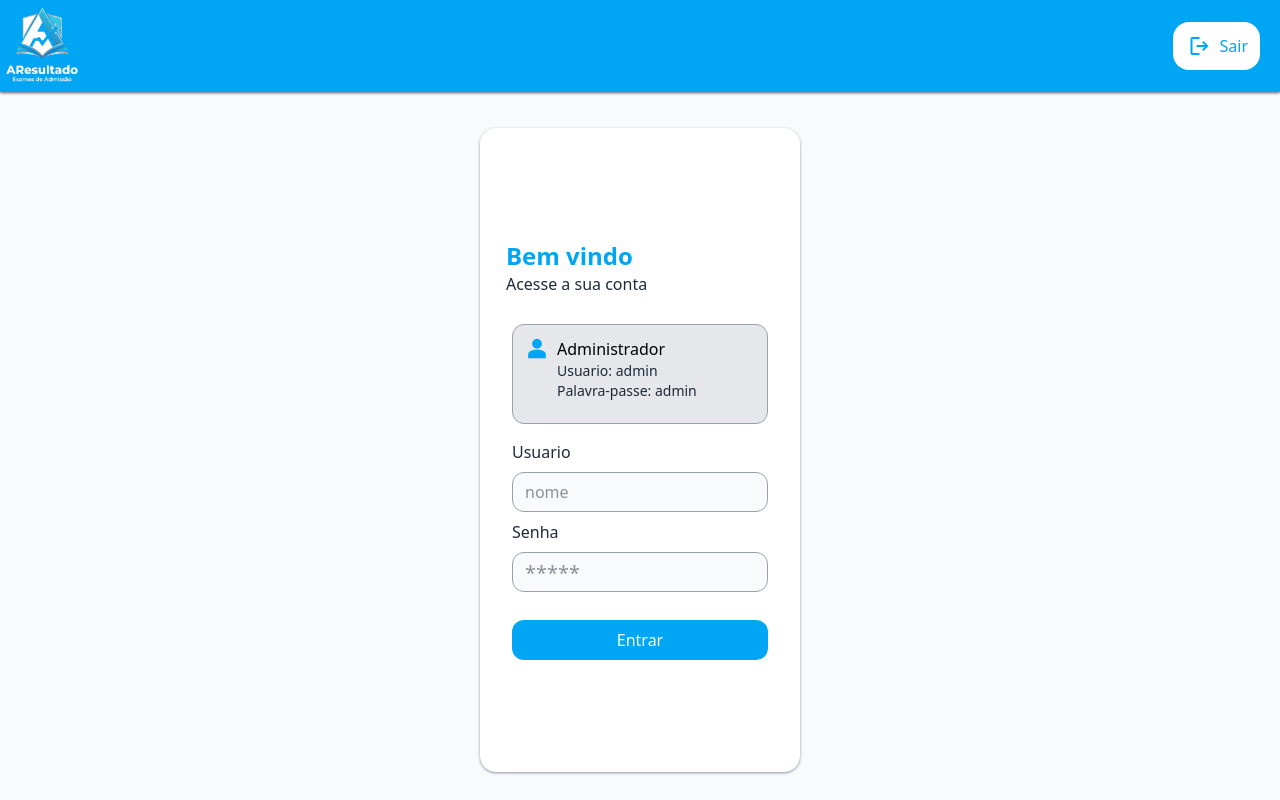
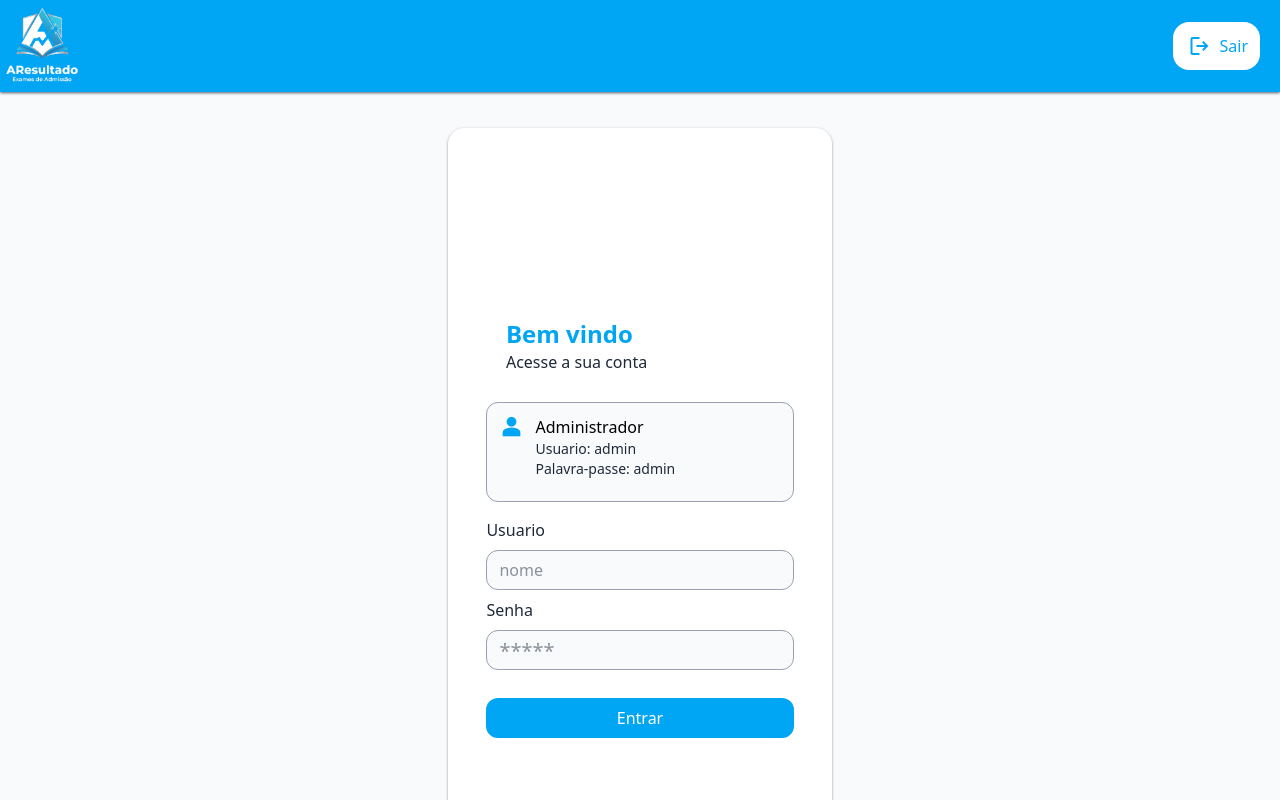
Before and after one commit to Alvaro-Massingue/AResultado-Sistema-de-visualiza-o-dos-resultados-dos-exames-de-admiss-o, a React (Vite) app: page /login in a window 1280 px wide. Shown: the top 800 px of the page. Built offline with nearby package versions, Linux system fonts and the light colour scheme.

Commit message:
Actualiza a altura e o tamanho da caixa de login em telas maiores

```diff
--- a/src/pages/Login.jsx
+++ b/src/pages/Login.jsx
@@ -33,16 +33,16 @@ const Login = () => {
   };
 
   return (
-    <div className="w-full bg-gray-50 m-0 flex flex-col items-center gap-10 h-screen">
+    <div className="w-full bg-gray-50 m-0 flex flex-col items-center gap-10 h-screen md:h-full">
       <Header isAuthenticated={true} />
-      <div className="w-[90%] h-screen bg-white mb-7  rounded-2xl mt-32 shadow shadow-gray-400 flex flex-col justify-center items-center gap-2 shrink md:w-[25%]">
+      <div className="w-[90%] h-screen bg-white mb-7  rounded-2xl mt-32 shadow shadow-gray-400 flex flex-col justify-center items-center gap-2 shrink md:w-[30%]">
         <div className="flex flex-wrap wrap-break-word shrink m-5">
           <h1 className="text-sky-500 font-bold text-xl md:text-2xl w-[60%]">
             Bem vindo
           </h1>
           <p className="text-gray-800">Acesse a sua conta</p>
         </div>
-        <div className="w-[80%] border bg-gray-200 min-h-25 p-3 flex flex-wrap justify-start wrap-break-word shrink gap-2 rounded-xl border-gray-400">
+        <div className="w-[80%] border bg-gray-50 min-h-25 p-3 flex flex-wrap justify-start wrap-break-word shrink gap-2 rounded-xl border-gray-400">
           <span
             className="material-symbols-outlined basis-[10%] grow-0 shrink  text-sky-500
           [font-variation-settings:'FILL'_1,'wght'_800,'GRAD'_0,'opsz'_24]"
```
